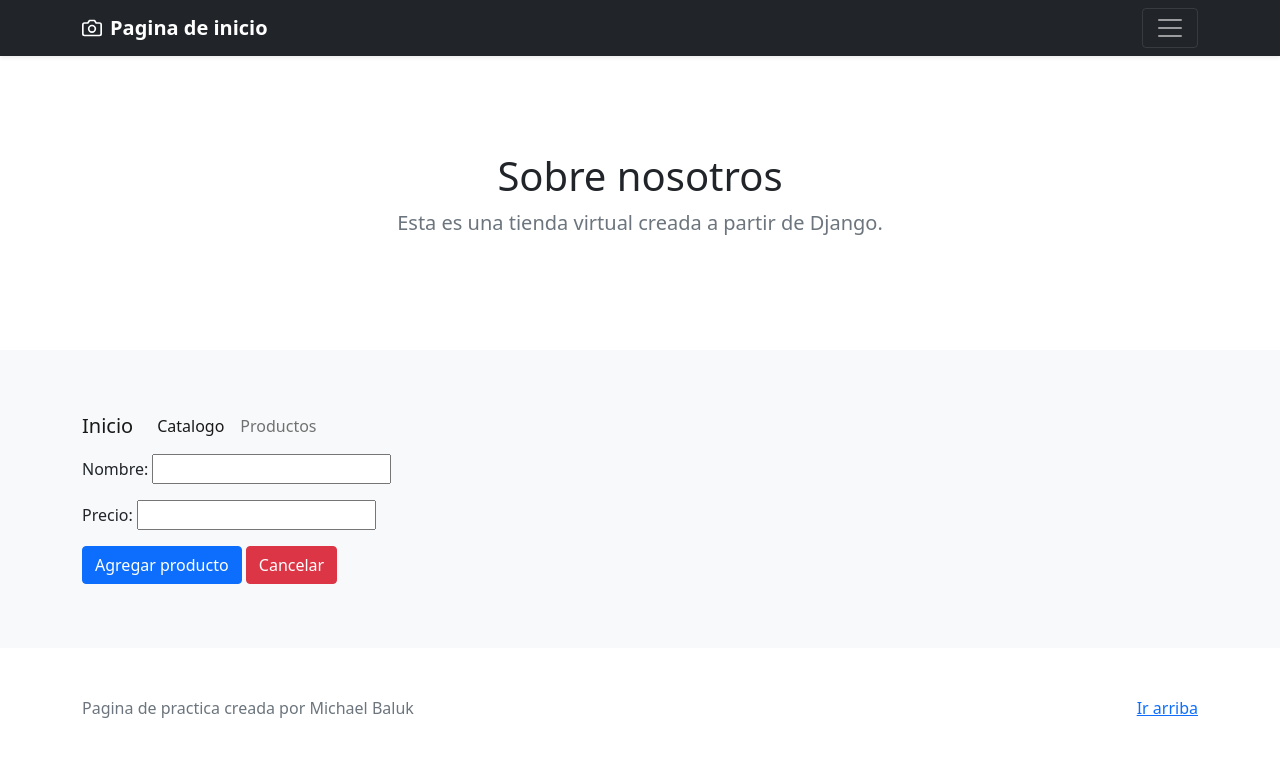
After one commit to Michael-Baluk/Market, a Django app: page /productos/Admin/nuevo in a window 1280 px wide. The commit adds this page. Shown: the top 757 px of the page. Run offline with Django 3.2, Linux system fonts and the light colour scheme; some libraries are stand-ins or nearby versions.

Commit message:
formulario nuevo producto

```diff
--- a/info_market/Templates/productos/Admin/listar.html
+++ b/info_market/Templates/productos/Admin/listar.html
@@ -1,6 +1,9 @@
 {% extends 'base/base.html' %}
 
 {% block contenido %}
+
+<a href= "{% url 'productos:admin_nuevo' %}" type="button" class="btn btn-primary" style= "padding:10px">Nuevo</a>
+
 <table class="table table-hover">
   <thead>
     <tr>
--- /dev/null
+++ b/info_market/Templates/productos/Admin/nuevo.html
@@ -0,0 +1,12 @@
+{% extends 'base/base.html' %}
+
+{% block contenido %}
+    <form method = "POST"> {% csrf_token %}
+        {{form.as_p}}
+
+        <button type="submit" class="btn btn-primary" >Agregar producto</button>
+        <a href= "{% url 'productos:admin_listar' %}" type="button" class="btn btn-danger" >Cancelar </a>
+
+    </form>
+
+{% endblock contenido %}
--- a/info_market/apps/Usuarios/models.py
+++ b/info_market/apps/Usuarios/models.py
@@ -5,6 +5,6 @@
     dni = models.IntegerField(null=True, blank= True)
     ##foto = models.ImageField()
 
-class Meta:
-     db_table = 'usuarios'
+    class Meta:
+        db_table = 'usuarios'
 # Create your models here.
--- /dev/null
+++ b/info_market/apps/productos/forms.py
@@ -0,0 +1,8 @@
+from django import forms
+from .models import Producto
+
+class ProductoForm(forms.ModelForm):
+
+    class Meta:
+        model = Producto
+        fields = ["nombre", "precio"]
--- a/info_market/apps/productos/models.py
+++ b/info_market/apps/productos/models.py
@@ -7,7 +7,6 @@
     def __str__(self):
         return self.nombre
 
-
     class Meta:
      db_table = 'productos'
 # Create your models here.
--- a/info_market/apps/productos/urls.py
+++ b/info_market/apps/productos/urls.py
@@ -6,4 +6,5 @@
 urlpatterns = [
 path('detalle/', views.detalle, name="detalle"),
 path('Admin/listar', views.ListarAdmin.as_view(), name = "admin_listar"),
+path('Admin/nuevo',views.AdminNuevo.as_view(), name= 'admin_nuevo'),
 ]
--- a/info_market/apps/productos/views.py
+++ b/info_market/apps/productos/views.py
@@ -1,6 +1,8 @@
 from django.shortcuts import render
-from django.views.generic import ListView
+from django.views.generic import ListView, CreateView
 from .models import Producto
+from .forms import ProductoForm
+from django.urls import reverse_lazy
 # Create your views here.
 def detalle(request):
     context = {}
@@ -10,3 +12,12 @@
     template_name = 'productos/admin/listar.html'
     model = Producto
     context_object_name = "productos"
+
+class AdminNuevo(CreateView):
+    template_name = 'productos/admin/nuevo.html'
+    model = Producto
+    form_class = ProductoForm
+
+
+    def get_success_url(self, **kwargs):
+        return reverse_lazy("productos:admin_nuevo")
```
Also changed, not shown: info_market/apps/Usuarios/migrations/0002_auto_20211209_0000.py (added).
